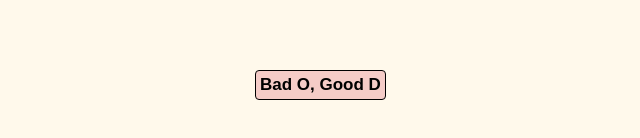
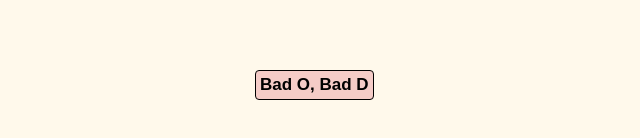
Before and after one commit to llimllib/nbastats, a website: page teamdiamond/index.html in a window 1280 px wide. Shown: the part 736-874 px from the top of the page, 305-945 px from the left. Drawn offline with Linux system fonts and the light colour scheme; files that its build step writes are made by us from their sources; files whose address does not match are found by name.

Commit message:
fix label

```diff
--- a/teamdiamond/index.html
+++ b/teamdiamond/index.html
@@ -92,7 +92,7 @@ h2 {
         <span class="ql" id="top_quad">Good O and D</span>
         <span class="ql" id="right_quad">Good O, Bad D</span>
         <span class="ql" id="left_quad">Bad O, Good D</span>
-        <span class="ql" id="bottom_quad">Bad O, Good D</span>
+        <span class="ql" id="bottom_quad">Bad O, Bad D</span>
       </div>
     </div>
     <script src="index.js"></script>
```
